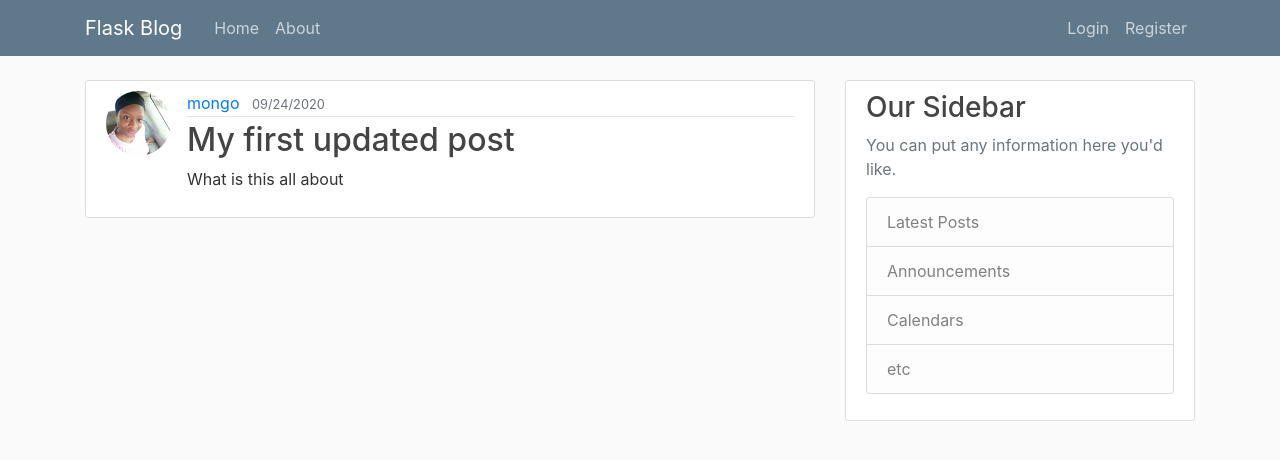
After one commit to Makeem1/flaskbog_application, a Flask app: page /post/1 in a window 1280 px wide. The commit adds this page. Shown: the top 460 px of the page. Run offline with Flask 2, Linux system fonts and the light colour scheme; data comes from the database, SQL or seed files in the repository; both versions use the stored data as it was after the commit; some libraries are stand-ins or nearby versions.

Commit message:
'Adding_new_route'

```diff
--- a/flaskblog/routes.py
+++ b/flaskblog/routes.py
@@ -1,8 +1,8 @@
 import secrets
 from PIL import Image
-from flask import render_template, url_for, flash, redirect, request
+from flask import render_template, url_for, flash, redirect, request,abort
 from flaskblog import app, db, bcrypt
-from flaskblog.forms import RegistrationForm, LoginForm, UpdateAccountForm
+from flaskblog.forms import RegistrationForm, LoginForm, UpdateAccountForm, PostForm
 from flaskblog.models import User, Post
 from flask_login import login_user, current_user, logout_user,login_required
 import os
@@ -10,22 +10,6 @@ import os
 
 
 
-posts = [
-	{
-		'author': 'Moshood Akeem',
-		'title': 'Blog Post 1',
-		'content': 'First post content',
-		'date_posted': 'April 20, 2020'
-
-	},
-	{
-		'author': 'Mustapha Moshood',
-		'title': 'Blog Post 2',
-		'content': 'Second post content',
-		'date_posted': 'April 21, 2020'
-
-	}
-]
 
 
 # when double decorators is used on a function, both decorators are still
@@ -33,7 +17,8 @@ posts = [
 @app.route('/home/')
 @app.route('/')
 def home():
-    return render_template('home.html', posts = posts)
+	posts = Post.query.all()
+	return render_template('home.html', posts = posts)
 
 @app.route('/about')
 def about():
@@ -90,7 +75,7 @@ def save_picture(form_picture):
 	return picture_fn
 
 @app.route('/account', methods=['GET', 'POST'])
-@login_required
+@login_required  #This will require the anyone who want to access this page to login in first inorder to access it
 def account():
 	form = UpdateAccountForm()
 	if form.validate_on_submit():
@@ -108,3 +93,42 @@ def account():
 	user_image_file = url_for('static', filename = 'profile_pics/' + current_user.image_file)
 	return render_template('account.html', title ="Account",
 								user_image_file= user_image_file, form=form)
+
+
+@app.route('/new/post', methods=['GET', 'POST'])
+@login_required # This will require the anyone who want to access this page to login in first inorder to access it
+def new_post():
+	form = PostForm()
+	if form.validate_on_submit():
+		post = Post(title=form.title.data, content = form.content.data, author=current_user)
+		db.session.add(post)
+		db.session.commit()
+		flash('Your post has been created!', 'success')
+		return redirect(url_for('home'))
+	return render_template('create_post.html', title ="New Post",
+								form=form,  legend="New Post")
+
+
+@app.route('/post/<int:post_id>')
+def post(post_id):
+	post = Post.query.get_or_404(post_id)
+	return render_template('post.html', title =post.title, post=post)
+
+
+@app.route('/post/<int:post_id>/update', methods=['GET', 'POST'])
+@login_required
+def update_post(post_id):
+	post = Post.query.get_or_404(post_id)
+	if post.author != current_user:
+		abort(404)
+	form = PostForm()
+	if form.validate_on_submit():
+		post.title = form.title.data
+		post.content = form.content.data
+		db.session.commit()
+		flash("Your post has been updates!", 'success')
+	elif request.method == "GET":
+		form.title.data = post.title
+		form.content.data = post.content
+	return render_template('create_post.html', title ="Update Post",
+							form=form, legend="Update Post" )
--- a/flaskblog/templates/layout.html
+++ b/flaskblog/templates/layout.html
@@ -40,6 +40,7 @@
 	        <!-- Navbar Right Side -->
 	        <div class="navbar-nav">
 	        	{% if current_user.is_authenticated %}
+	        	<a class="nav-item nav-link" href="{{ url_for('new_post') }}">New Post</a>
 	        		<a class="nav-item nav-link" href="{{ url_for('account') }}">Account</a>
 	        		<a class="nav-item nav-link" href="{{ url_for('logout') }}">Logout</a>
 	        	{% else %}
--- /dev/null
+++ b/flaskblog/templates/post.html
@@ -0,0 +1,19 @@
+{% extends "layout.html" %}
+
+{% block css %}
+	<link rel="stylesheet" type="text/css" href="{{ url_for('static', filename = 'main.css')}}">
+{% endblock %}
+
+{% block content %}
+	<article class="media content-section">
+		<img class="rounded-circle article-img" src="{{ url_for('static', filename='profile_pics/' + post.author.image_file) }}">
+	  <div class="media-body">
+	    <div class="article-metadata">
+	      <a class="mr-2" href="#">{{ post.author.username }}</a> <!-- displaying the username of the user -->
+	      <small class="text-muted">{{ post.date_posted.strftime("%m/%d/%Y") }}</small>  <!--displaying the date the user upload his content-->
+	    </div>
+	    <h2 class="article-title"> {{ post.title }}</h2>
+	    <p class="article-content">{{ post.content }}</p>
+	  </div>
+	</article>
+{% endblock content %}
```
Also changed, not shown: flaskblog/forms.py (+8 -1 lines), flaskblog/templates/create_post.html (added, +50 -0 lines), flaskblog/templates/home.html (+5 -5 lines), flaskblog/site.db, flaskblog/static/profile_pics/5b5c3ae7f246b679.jpg (added), flaskblog/static/profile_pics/a048e4f5e7ffbf74.png (added).
